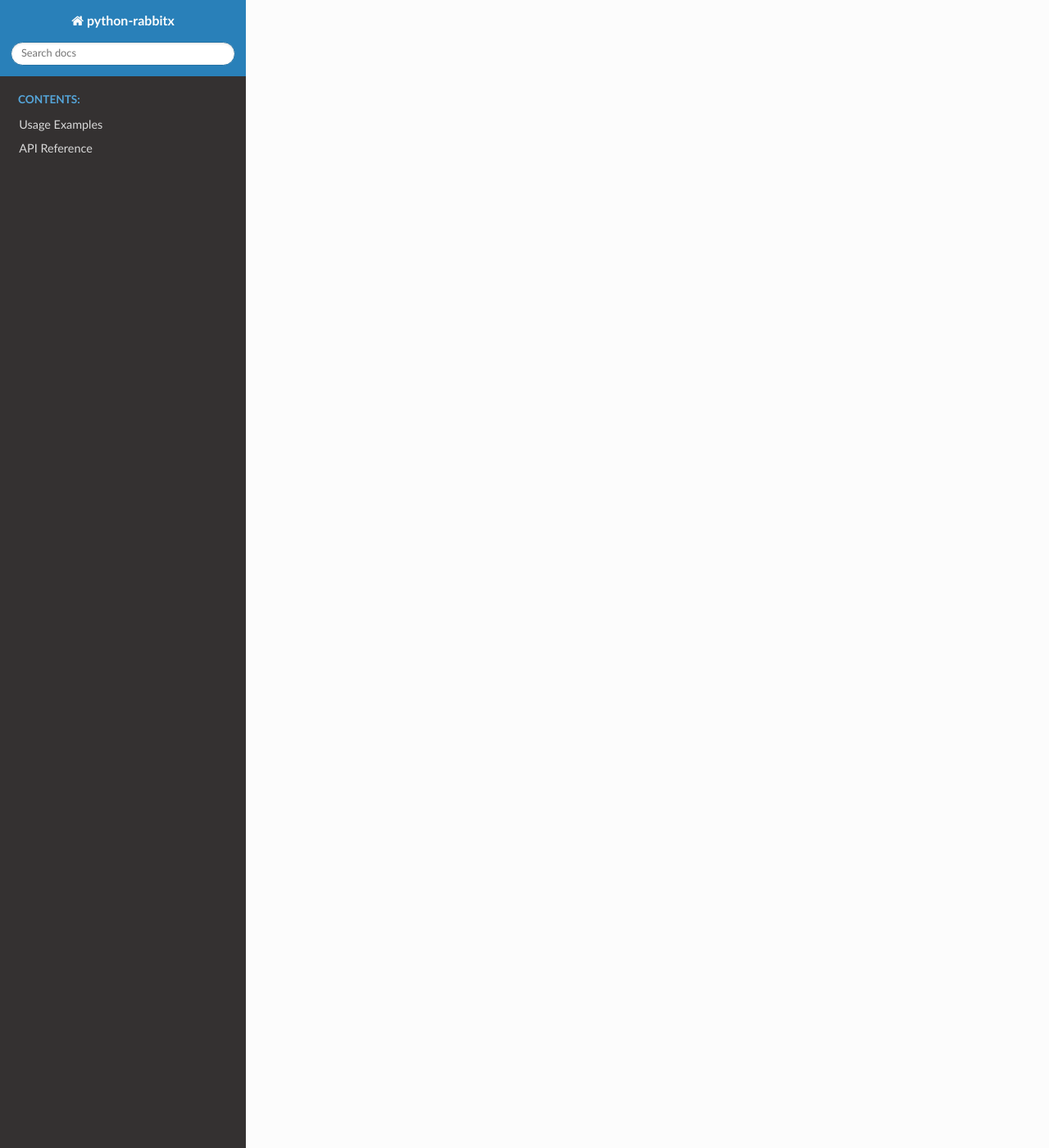
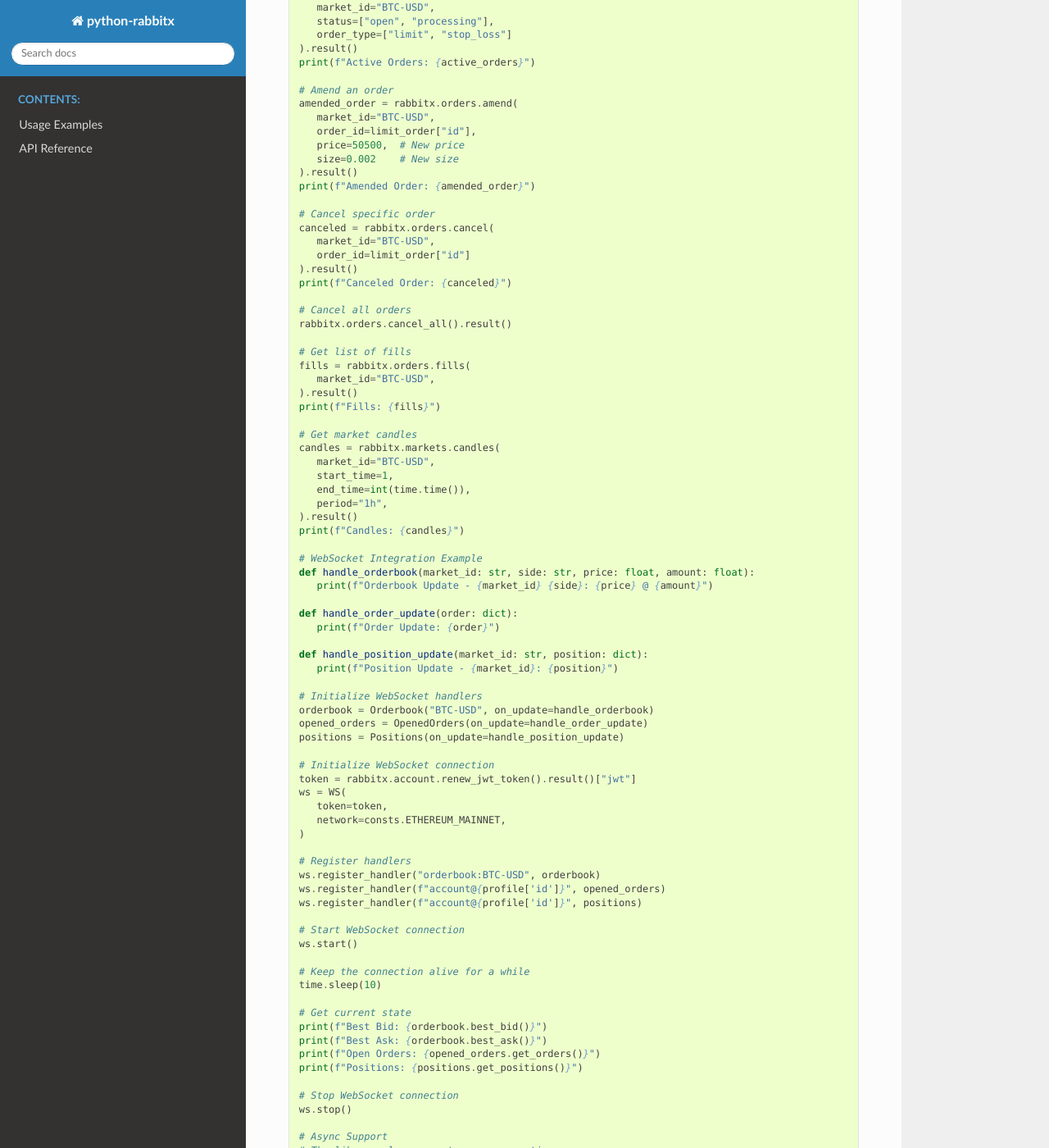
Before and after one commit to timsolov/python-rabbitx, a Sphinx documentation site: the page built from docs/index.rst, in a window 1280 px wide and 1400 px high, scrolled down 1711 px. Shown: the whole window at 82% size. Built offline with Sphinx 7.4.7 and the Read the Docs theme 3.1.0, drawn with Linux system fonts in a browser that asks for light colours; some of the changed text lies outside the part shown.

Commit message:
feat: add candles endpoint to markets section

```diff
--- a/docs/index.rst
+++ b/docs/index.rst
@@ -31,24 +31,156 @@
 
    from rabbitx import RabbitX, consts
    from rabbitx.apikey import ApiKey
+   from rabbitx.ws import WS, Orderbook, OpenedOrders, Positions
+   import time
 
+   # Initialize client with API key (recommended)
    rabbitx = RabbitX(
       network=consts.ETHEREUM_MAINNET, api_key=ApiKey.from_file(".apikey/apiKey.json")
    )
 
-   # or if you want to use a private key (not recommended):
-
+   # Alternative: Initialize with private key (not recommended)
    # from rabbitx.wallet import Wallet
    # rabbitx = RabbitX(
    #     network=consts.ETHEREUM_MAINNET, wallet=Wallet.from_file(".wallets/wallet.pk")
    # )
-   # rabbitx.account.onboarding()
+   # rabbitx.account.onboarding()  # Required for wallet-based auth
 
-   # Replace with real values as needed
-   order = rabbitx.orders.create(
-      market_id="BTC-USD", type="limit", side="long", price=10000, size=0.001
+   # Get profile information
+   profile = rabbitx.account.info().result()
+   print(f"Profile: {profile}")
+
+   # Get market information
+   markets = rabbitx.markets.list().result()
+   btc_market = rabbitx.markets.info("BTC-USD").result()
+   print(f"BTC-USD Market Info: {btc_market}")
+
+   # Place a limit order
+   limit_order = rabbitx.orders.create(
+      market_id="BTC-USD",
+      type="limit",
+      side="long",
+      price=50000,  # Replace with desired price
+      size=0.001,   # Replace with desired size
+      time_in_force="good_till_cancel"  # Optional: good_till_cancel, immediate_or_cancel, fill_or_kill, post_only
    ).result()
+   print(f"Limit Order Created: {limit_order}")
 
-   print(f"Order: {order}")
+   # Place a market order
+   market_order = rabbitx.orders.create(
+      market_id="BTC-USD",
+      type="market",
+      side="short",
+      size=0.001
+   ).result()
+   print(f"Market Order Created: {market_order}")
+
+   # Place a stop loss order
+   stop_loss = rabbitx.orders.create(
+      market_id="BTC-USD",
+      type="stop_loss",
+      side="short",
+      price=48000,
+      size=0.001,
+      trigger_price=49000
+   ).result()
+   print(f"Stop Loss Created: {stop_loss}")
+
+   # Get list of orders with filters
+   active_orders = rabbitx.orders.list(
+      market_id="BTC-USD",
+      status=["open", "processing"],
+      order_type=["limit", "stop_loss"]
+   ).result()
+   print(f"Active Orders: {active_orders}")
+
+   # Amend an order
+   amended_order = rabbitx.orders.amend(
+      market_id="BTC-USD",
+      order_id=limit_order["id"],
+      price=50500,  # New price
+      size=0.002    # New size
+   ).result()
+   print(f"Amended Order: {amended_order}")
+
+   # Cancel specific order
+   canceled = rabbitx.orders.cancel(
+      market_id="BTC-USD",
+      order_id=limit_order["id"]
+   ).result()
+   print(f"Canceled Order: {canceled}")
+
+   # Cancel all orders
+   rabbitx.orders.cancel_all().result()
+
+   # Get list of fills
+   fills = rabbitx.orders.fills(
+      market_id="BTC-USD",
+   ).result()
+   print(f"Fills: {fills}")
+
+   # Get market candles
+   candles = rabbitx.markets.candles(
+      market_id="BTC-USD",
+      start_time=1,
+      end_time=int(time.time()),
+      period="1h",
+   ).result()
+   print(f"Candles: {candles}")
+
+   # WebSocket Integration Example
+   def handle_orderbook(market_id: str, side: str, price: float, amount: float):
+      print(f"Orderbook Update - {market_id} {side}: {price} @ {amount}")
+
+   def handle_order_update(order: dict):
+      print(f"Order Update: {order}")
+
+   def handle_position_update(market_id: str, position: dict):
+      print(f"Position Update - {market_id}: {position}")
+
+   # Initialize WebSocket handlers
+   orderbook = Orderbook("BTC-USD", on_update=handle_orderbook)
+   opened_orders = OpenedOrders(on_update=handle_order_update)
+   positions = Positions(on_update=handle_position_update)
+
+   # Initialize WebSocket connection
+   token = rabbitx.account.renew_jwt_token().result()["jwt"]
+   ws = WS(
+      token=token,
+      network=consts.ETHEREUM_MAINNET,
+   )
+
+   # Register handlers
+   ws.register_handler("orderbook:BTC-USD", orderbook)
+   ws.register_handler(f"account@{profile['id']}", opened_orders)
+   ws.register_handler(f"account@{profile['id']}", positions)
+
+   # Start WebSocket connection
+   ws.start()
+
+   # Keep the connection alive for a while
+   time.sleep(10)
+
+   # Get current state
+   print(f"Best Bid: {orderbook.best_bid()}")
+   print(f"Best Ask: {orderbook.best_ask()}")
+   print(f"Open Orders: {opened_orders.get_orders()}")
+   print(f"Positions: {positions.get_positions()}")
+
+   # Stop WebSocket connection
+   ws.stop()
+
+   # Async Support
+   # The library also supports async operations:
+   #
+   # async with AsyncRabbitX(network=consts.ETHEREUM_MAINNET, api_key=api_key) as rabbitx:
+   #     markets = await rabbitx.markets.list()
+   #     order = await rabbitx.orders.create(
+   #         market_id="BTC-USD",
+   #         type="limit",
+   #         side="long",
+   #         price=50000,
+   #         size=0.001
+   #     )
 
 See the :doc:`usage` section for more detailed examples.
--- a/docs/usage.rst
+++ b/docs/usage.rst
@@ -14,6 +14,8 @@
      - Authenticate using a private key
    * - :ghfile:`examples/account_onboarding.py`
      - Onboard a new account
+   * - :ghfile:`examples/market_candles.py`
+     - Get market candles
    * - :ghfile:`examples/account_positions.py`
      - Retrieve account positions
    * - :ghfile:`examples/markets_list.py`
@@ -42,6 +44,8 @@
      - Authenticate using an API key (async)
    * - :ghfile:`examples/async_auth_wallet.py`
      - Authenticate using a wallet (async)
+   * - :ghfile:`examples/async_market_candles.py`
+     - Get market candles (async)
    * - :ghfile:`examples/async_account_positions.py`
      - Retrieve account positions (async)
    * - :ghfile:`examples/async_markets_list.py`
```
Also changed, not shown: README.md (+15 -1 lines), 4 other files.
